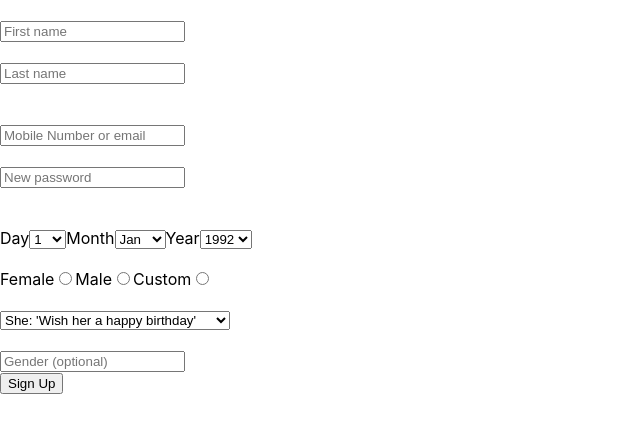
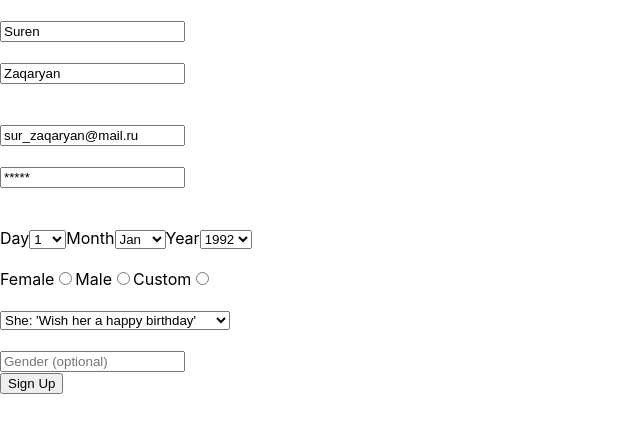
Before and after one commit to dtarxanyan/movies-project, a React (Create React App) app: page / in a window 1280 px wide. Shown: the top 432 px of the page, without its empty margins (0-640 px from the left). Built offline with nearby package versions, Linux system fonts and the light colour scheme.

Commit message:
defaultValuesTask

```diff
--- a/src/App.js
+++ b/src/App.js
@@ -1,9 +1,24 @@
 import React from 'react';
-import SignUp from "./components/SignUp/SignUp";
+import SignUp from './components/SignUp/SignUp';
 
 class App extends React.Component {
+  handleSubmit(e, values) {
+    e.preventDefault();
+    console.log(values);
+  }
+
   render() {
-    return <SignUp />;
+    return (
+      <SignUp
+        defaultValues={{
+          firstName: 'Suren',
+          lastName: 'Zaqaryan',
+          email: 'sur_zaqaryan@mail.ru',
+          password: '*****',
+        }}
+        onSubmit={this.handleSubmit}
+      />
+    );
   }
 }
 
--- a/src/components/SignUp/SignUp.js
+++ b/src/components/SignUp/SignUp.js
@@ -1,26 +1,57 @@
-import React, {Component} from 'react';
-import BirthdayInput from './BirthdayInput/BirthdayInput'
-import GenderInput from './GenderInput/GenderInput'
-import TextInput from '../TextInput/TextInput'
+import React, { Component } from 'react';
+import BirthdayInput from './BirthdayInput/BirthdayInput';
+import GenderInput from './GenderInput/GenderInput';
+import TextInput from '../TextInput/TextInput';
 
 class SignUp extends Component {
+  constructor(props) {
+    super(props);
+    this.state = {
+      values: {
+        firstName: '',
+        lastName: '',
+        email: '',
+        password: '',
+        ...this.props.defaultValues,
+      },
+    };
+  }
+
+  handleInput = (name, value) => {
+    this.setState({
+      values: { ...this.state.values, [name]: value },
+    });
+  };
+
   render() {
     return (
       <div>
-                <form action="">
+        <form onSubmit={(e) => this.props.onSubmit(e, this.state)}>
           <div className={'firstname-lastname'}>
-                        <TextInput placeholder={'First name'}/>
-                        <TextInput placeholder={'Last name'}/>
+            <TextInput
+              onChange={(e) => this.handleInput('firstName', e)}
+              value={this.state.values.firstName}
+            />
+            <TextInput
+              onChange={(e) => this.handleInput('lastName', e)}
+              value={this.state.values.lastName}
+            />
           </div>
-                    <br/>
-                    <TextInput placeholder={'Mobile Number or email'}/>
-                    <TextInput placeholder={'New password'}/>
-                    <br/>
-                    <br/>
-                    <BirthdayInput/>
-                    <br/>
-                    <GenderInput/>
-                    <br/>
+          <br />
+          <TextInput
+            onChange={(e) => this.handleInput('email', e)}
+            value={this.state.values.email}
+          />
+          <TextInput
+            onChange={(e) => this.handleInput('password', e)}
+            value={this.state.values.password}
+          />
+          <br />
+          <br />
+          <BirthdayInput />
+          <br />
+          <GenderInput />
+          <br />
           <button type={'submit'}>Sign Up</button>
         </form>
       </div>
--- a/src/components/TextInput/TextInput.js
+++ b/src/components/TextInput/TextInput.js
@@ -4,23 +4,23 @@ class TextInput extends React.Component {
   constructor(props) {
     super(props);
     this.state = {
-            value: props.value
-        }
+      value: props.value,
+    };
   }
 
   handleChange = (e) => {
     const value = e.target.value;
-        this.setState({value});
+    this.setState({ value });
     this.props.onChange(value);
-    }
+  };
 
   render() {
-        const {label, placeholder, onChange} = this.props;
+    const { label, placeholder, onChange } = this.props;
 
     return (
       <div className={'text-input'}>
         <label htmlFor={'text-input'}>{label}</label>
-                <br/>
+        <br />
         <input
           id={'text-input'}
           type={'text'}
@@ -29,7 +29,7 @@ class TextInput extends React.Component {
           onChange={this.handleChange}
         />
       </div>
-        )
+    );
   }
 }
 
```
Lines whose indentation alone changed are shown as unchanged.
